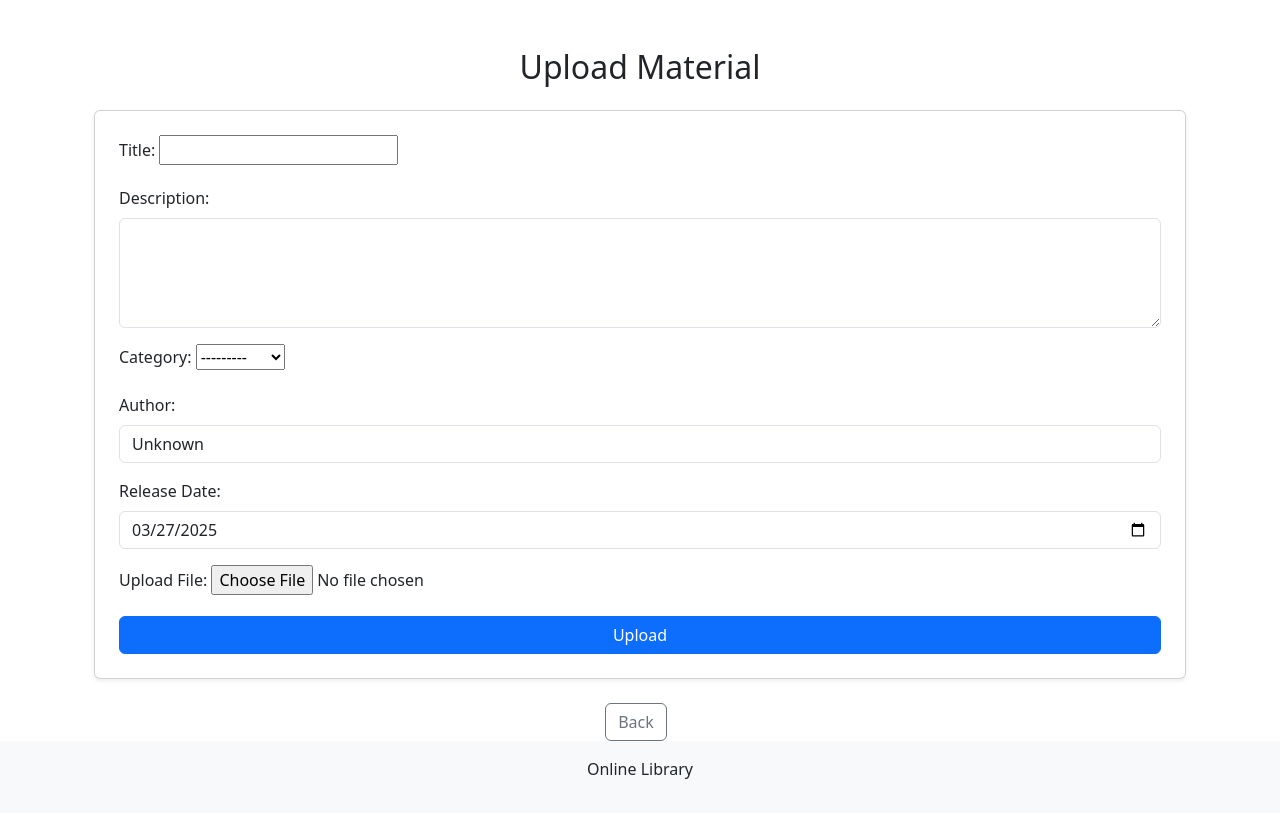
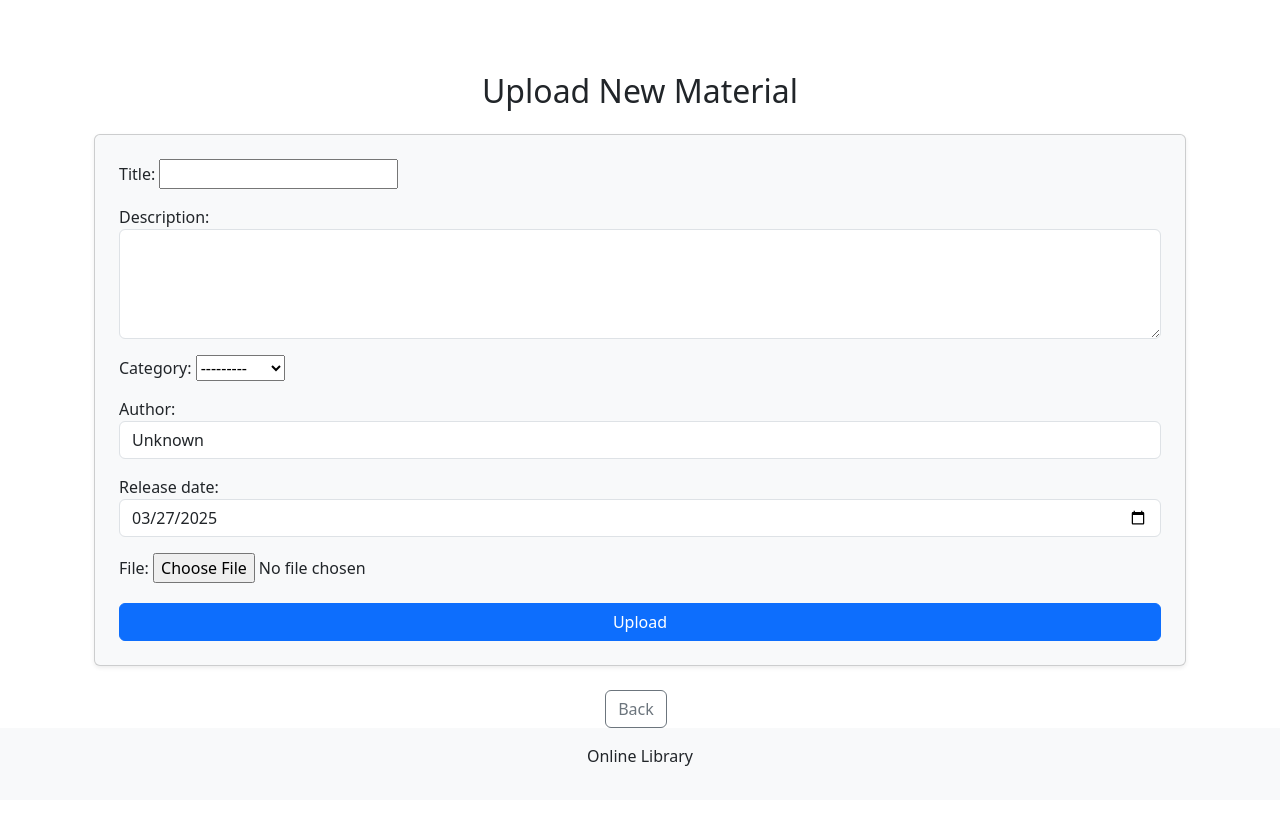
Before and after one commit to FAfacq3/OnlineLibrary, a Django app: page /materials/upload/ in a window 1280 px wide. Shown: the part 56-869 px from the top of the page. Run offline with Django 5.2, Linux system fonts and the light colour scheme; the first user in the database is signed in; data comes from the database, SQL or seed files in the repository.

Commit message:
Everything

```diff
--- a/library/templates/library/upload_material.html
+++ b/library/templates/library/upload_material.html
@@ -1,8 +1,9 @@
 {% extends 'library/base.html' %}
+{% load static %}
 
 {% block content %}
-<div class="container mt-4">
-    <h2 class="text-center mb-4">Upload Material</h2>
+<div class="container mt-5">
+  <h2 class="text-center mb-4">Upload New Material</h2>
 
   {% if messages %}
     {% for message in messages %}
@@ -10,37 +11,43 @@
     {% endfor %}
   {% endif %}
 
-    <form method="POST" enctype="multipart/form-data" class="card p-4 shadow-sm">
+  <form method="POST" enctype="multipart/form-data" class="card p-4 shadow-sm bg-light">
     {% csrf_token %}
 
     <div class="mb-3">
-            <label for="id_title" class="form-label">Title:</label>
+      {{ form.title.label_tag }}
       {{ form.title }}
     </div>
 
     <div class="mb-3">
-            <label for="id_description" class="form-label">Description:</label>
+      {{ form.description.label_tag }}
       {{ form.description }}
     </div>
 
     <div class="mb-3">
-            <label for="id_category" class="form-label">Category:</label>
+      {{ form.category.label_tag }}
       {{ form.category }}
     </div>
 
     <div class="mb-3">
-            <label for="id_author" class="form-label">Author:</label>
+      {{ form.author.label_tag }}
       {{ form.author }}
     </div>
 
     <div class="mb-3">
-            <label for="id_release_date" class="form-label">Release Date:</label>
+      {{ form.release_date.label_tag }}
       {{ form.release_date }}
     </div>
 
     <div class="mb-3">
-            <label for="id_file" class="form-label">Upload File:</label>
+      {{ form.file.label_tag }}
       {{ form.file }}
+      <div id="file-name" class="text-muted small mt-1"></div>
+      <div id="file-size" class="text-muted small"></div>
+    </div>
+
+    <div id="upload-progress" class="progress mb-3 d-none">
+      <div id="progress-bar" class="progress-bar" role="progressbar" style="width: 0%">0%</div>
     </div>
 
     <button type="submit" class="btn btn-primary w-100">Upload</button>
@@ -48,39 +55,42 @@
 </div>
 
 <script>
-    document.getElementById("id_file").addEventListener("change", function() {
-        var file = this.files[0];
+  const fileInput = document.getElementById("id_file");
+  const fileNameDisplay = document.getElementById("file-name");
+  const fileSizeDisplay = document.getElementById("file-size");
+
+  fileInput.addEventListener("change", function () {
+    const file = this.files[0];
     if (file) {
-            var fileName = file.name;
-            var fileSize = (file.size / 1024 / 1024).toFixed(2) + " MB";
-            document.getElementById("file-name").innerText = "Selected file: " + fileName;
-            document.getElementById("file-size").innerText = "File size: " + fileSize;
+      const fileName = file.name;
+      const fileSize = (file.size / 1024 / 1024).toFixed(2) + " MB";
+      fileNameDisplay.textContent = "Selected file: " + fileName;
+      fileSizeDisplay.textContent = "File size: " + fileSize;
 
-            var allowedExtensions = [".pdf", ".mp4", ".txt", ".jpg", ".png", ".docx"];
-            var fileExtension = fileName.slice(fileName.lastIndexOf(".")).toLowerCase();
-
-            if (!allowedExtensions.includes(fileExtension)) {
-                alert("Invalid file type! Allowed types: PDF, MP4, TXT, JPG, PNG, DOCX");
+      const allowed = [".pdf", ".mp4", ".txt", ".jpg", ".png", ".docx"];
+      const extension = fileName.slice(fileName.lastIndexOf(".")).toLowerCase();
+      if (!allowed.includes(extension)) {
+        alert("Invalid file type! Allowed: PDF, MP4, TXT, JPG, PNG, DOCX");
         this.value = "";
-                document.getElementById("file-name").innerText = "";
-                document.getElementById("file-size").innerText = "";
+        fileNameDisplay.textContent = "";
+        fileSizeDisplay.textContent = "";
       }
     }
   });
 
-    document.querySelector("form").addEventListener("submit", function(event) {
-        var file = document.getElementById("id_file").files[0];
+  document.querySelector("form").addEventListener("submit", function (event) {
+    const file = fileInput.files[0];
     if (!file) {
       alert("Please select a file before uploading!");
       event.preventDefault();
       return;
     }
 
+    const progress = document.getElementById("progress-bar");
     document.getElementById("upload-progress").classList.remove("d-none");
 
-        var progress = document.getElementById("progress-bar");
-        var width = 0;
-        var interval = setInterval(function() {
+    let width = 0;
+    const interval = setInterval(() => {
       if (width >= 100) {
         clearInterval(interval);
       } else {
@@ -88,8 +98,7 @@
         progress.style.width = width + "%";
         progress.innerText = width + "%";
       }
-        }, 300);
+    }, 200);
   });
 </script>
-
 {% endblock %}
```
Lines whose indentation alone changed are shown as unchanged.
